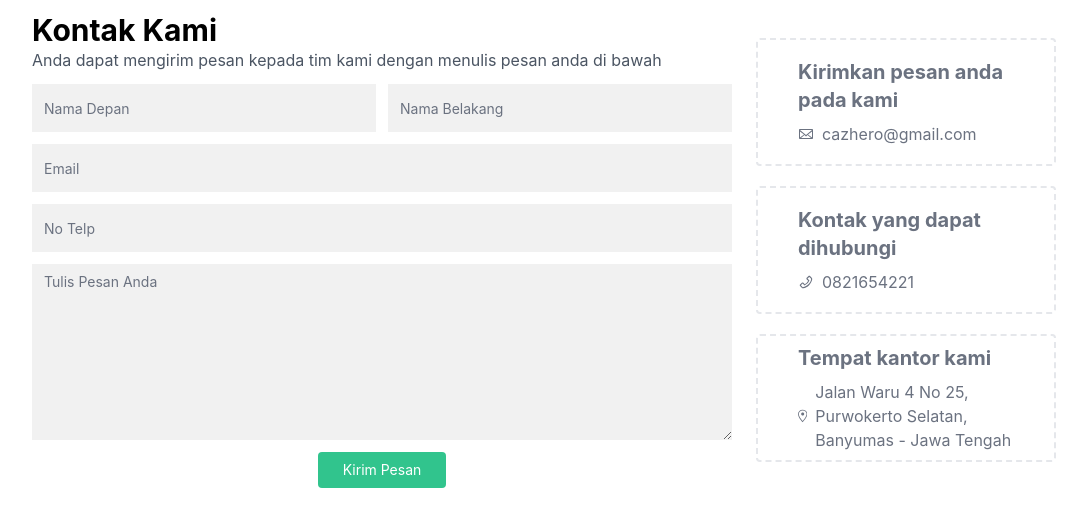
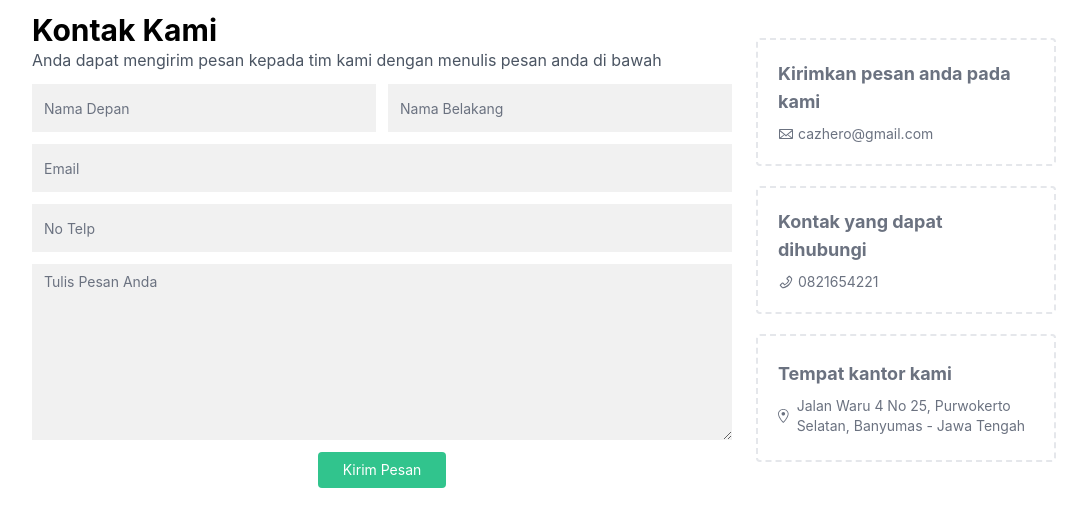
Before and after one commit to faizalajiw/Corebanking-NextJS, a Next.js app: page /kontak/Kontak in a window 1280 px wide. Shown: the top 512 px of the page, without its empty margins (96-1183 px from the left). Built offline with nearby package versions, Linux system fonts and the light colour scheme.

Commit message:
fix page kontak

```diff
--- a/pages/kontak/Kontak.jsx
+++ b/pages/kontak/Kontak.jsx
@@ -65,27 +65,31 @@ export default function () {
         </div>
         <div className="mb-3 px-3 md:pr-32 md:mt-3 md:self-center">
           <div className=" flex flex-col gap-5">
-            <div className="container text-gray-500 gap-2 border-2 rounded border-dashed w-full h-32 flex flex-col justify-center content-center px-10 ">
-              <h2 className="font-bold text-xl">
+            <div className="container text-gray-500 gap-2 border-2 rounded border-dashed w-full h-32 flex flex-col justify-center content-center px-10 md:px-5 ">
+              <h2 className="font-bold text-xl md:text-lg">
                 Kirimkan pesan anda pada kami
               </h2>
-              <div className="flex items-center gap-2">
+              <div className="flex items-center gap-2 md:gap-1">
                 <GoMail />
-                <p>cazhero@gmail.com</p>
+                <p className=" md:text-sm">cazhero@gmail.com</p>
               </div>
             </div>
-            <div className="container text-gray-500 gap-2 border-2 rounded border-dashed w-full h-32 flex flex-col justify-center content-center px-10 ">
-              <h2 className="font-bold text-xl">Kontak yang dapat dihubungi</h2>
-              <div className="flex items-center gap-2">
+            <div className="container text-gray-500 gap-2 border-2 rounded border-dashed w-full h-32 flex flex-col justify-center content-center px-10 md:px-5 ">
+              <h2 className="font-bold text-xl md:text-lg">
+                Kontak yang dapat dihubungi
+              </h2>
+              <div className="flex items-center gap-2 md:gap-1">
                 <AiOutlinePhone />
-                <p>0821654221</p>
+                <p className=" md:text-sm">0821654221</p>
               </div>
             </div>
-            <div className="container text-gray-500 gap-2 border-2 rounded border-dashed w-full h-32 flex flex-col justify-center content-center px-10 ">
-              <h2 className="font-bold text-xl">Tempat kantor kami</h2>
-              <div className="flex items-center gap-2">
-                <GoLocation className="md:text-2xl" />
-                <p>
+            <div className="container text-gray-500 gap-2 border-2 rounded border-dashed w-full h-32 flex flex-col justify-center content-center px-10 md:px-5 ">
+              <h2 className="font-bold text-xl md:text-lg">
+                Tempat kantor kami
+              </h2>
+              <div className="flex items-center gap-2 md:gap-2">
+                <GoLocation className="md:text-xl" />
+                <p className=" md:text-sm">
                   Jalan Waru 4 No 25, Purwokerto Selatan, Banyumas - Jawa Tengah
                 </p>
               </div>
```
